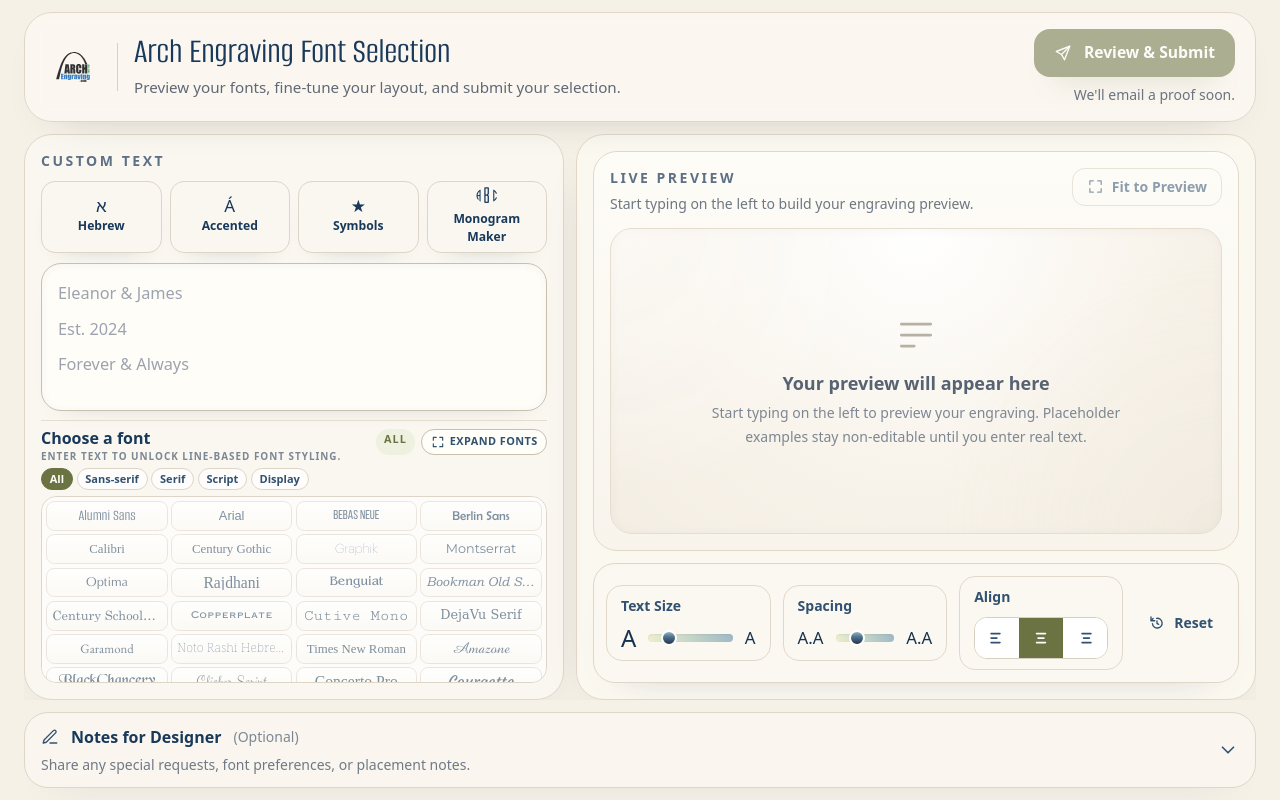
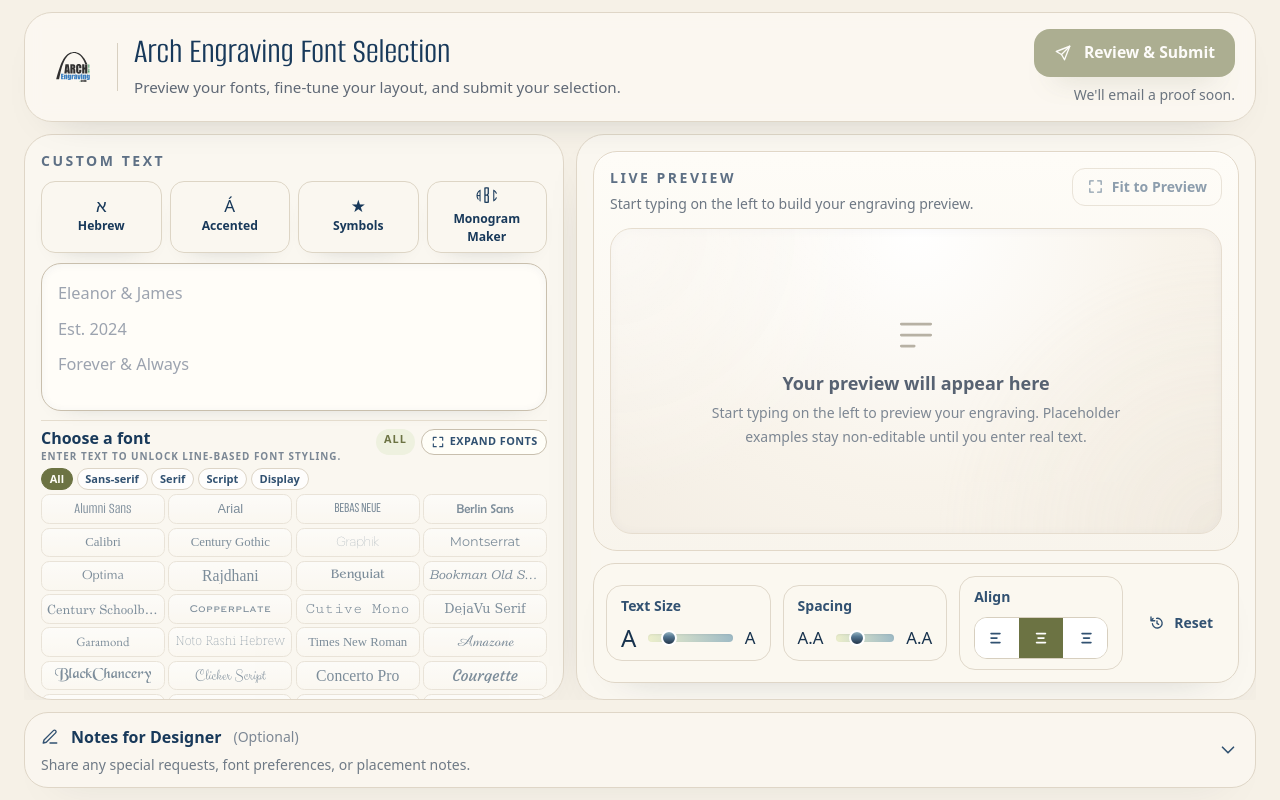
Before and after one commit to Arch-Tom/archfonthub, a React (Vite) app: page / in a window 1280 px wide. Built offline with nearby package versions, Linux system fonts and the light colour scheme; a web font is replaced by a local one.

Commit message:
removed font container so no scrollbar

```diff
--- a/src/App.jsx
+++ b/src/App.jsx
@@ -1126,8 +1126,6 @@ const App = () => {
     null;
 
   const hasAnyRealText = populatedPreviewLines.length > 0;
-  const hasSelectableLine =
-    selectedPreviewLine != null && selectedPreviewLine.lineIndex != null;
   const selectedLineText = selectedPreviewLine?.text || '';
   const selectedLineHasRealText = selectedLineText.trim() !== '';
   const selectedLineNumberLabel =
@@ -1188,7 +1186,7 @@ const App = () => {
         </div>
       )}
 
-      <main className="mx-auto flex min-h-screen max-w-[1560px] flex-col px-4 py-3 lg:px-6 xl:h-screen xl:min-h-0 xl:overflow-hidden">
+      <main className="mx-auto flex min-h-screen max-w-[1720px] flex-col px-4 py-3 lg:px-6 xl:h-screen xl:min-h-0 xl:overflow-hidden">
         <header className="shrink-0 rounded-[28px] border border-[#dfd6c7] bg-[rgba(251,248,241,0.92)] px-4 py-4 shadow-[0_18px_44px_-34px_rgba(20,39,58,0.35)] backdrop-blur lg:px-5">
           <div className="flex flex-col gap-4 xl:flex-row xl:items-center xl:justify-between">
             <div className="flex flex-col gap-4 md:flex-row md:items-center">
--- a/src/fontRack.css
+++ b/src/fontRack.css
@@ -177,15 +177,15 @@
 }
 
 .font-rack__body {
-  border: 1px solid #ddd5c7;
-  border-radius: 0.96rem;
-  background: rgba(255, 255, 255, 0.66);
-  margin-top: 0.34rem;
+  border: 0;
+  border-radius: 0;
+  background: transparent;
+  margin-top: 0.26rem;
   max-height: none;
   min-height: 0;
-  overflow-x: hidden;
+  overflow-x: visible;
   overflow-y: visible;
-  padding: 0.28rem;
+  padding: 0;
 }
 
 .font-rack__grid {
@@ -318,8 +318,12 @@
 }
 
 .font-rack--focus .font-rack__body {
+  border: 1px solid #ddd5c7;
+  border-radius: 0.96rem;
+  background: rgba(255, 255, 255, 0.66);
   flex: 1 1 auto;
   margin-top: 0.54rem;
+  overflow-x: hidden;
   overflow-y: auto;
   padding: 0.42rem;
 }
```
